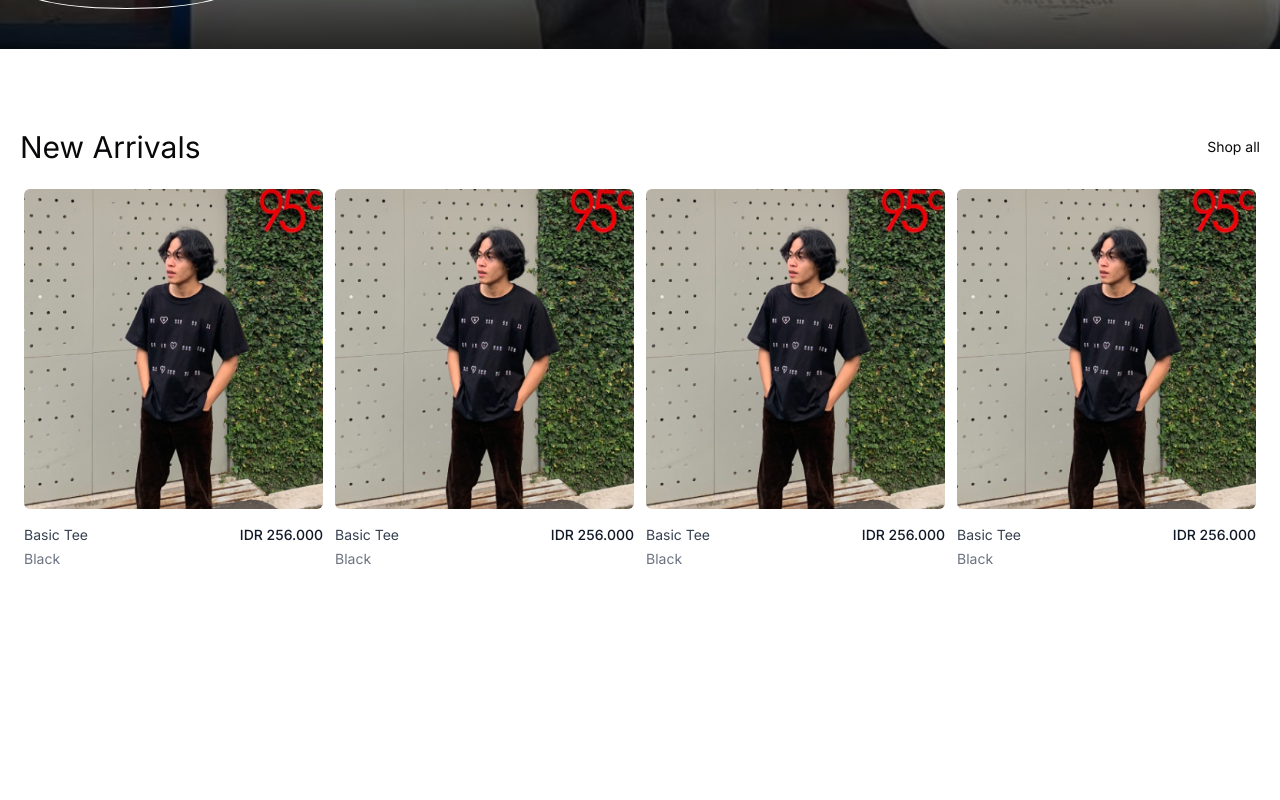
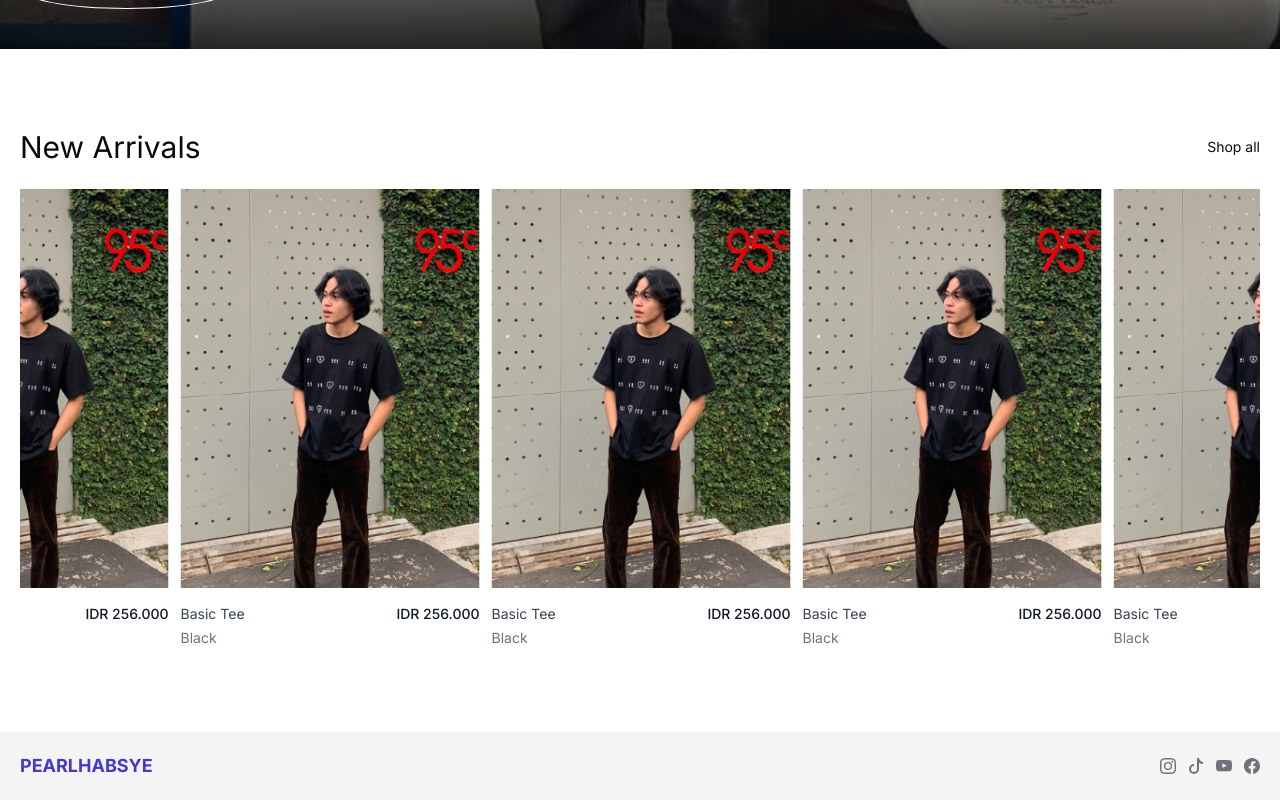
Before and after one commit to adzibilal/pearlhabsye, a Next.js app: page / in a window 1280 px wide. Shown: the part 751-1551 px from the top of the page. Before the commit the page ends 1404 px from the top, so only its background shows below. Built offline with nearby package versions, Linux system fonts and the light colour scheme.

Commit message:
change card product

```diff
--- /dev/null
+++ b/src/app/(frontpage)/_components/footer.tsx
@@ -0,0 +1,33 @@
+import React from 'react'
+import {BsTiktok, BsInstagram, BsYoutube, BsFacebook} from 'react-icons/bs'
+
+const Footer = () => {
+    return (
+        <div className='bg-muted'>
+            <div className='max-con !py-5 flex items-center justify-between'>
+                <div className=''>
+                    <div className={`text-indigo-700 font-bold text-lg`}>
+                        PEARLHABSYE
+                    </div>
+                </div>
+
+                <div className="flex items-center gap-3">
+                    <div className="text-muted-foreground cursor-pointer">
+                        <BsInstagram />
+                    </div>
+                    <div className="text-muted-foreground cursor-pointer">
+                        <BsTiktok />
+                    </div>
+                    <div className="text-muted-foreground cursor-pointer">
+                        <BsYoutube />
+                    </div>
+                    <div className="text-muted-foreground cursor-pointer">
+                        <BsFacebook />
+                    </div>
+                </div>
+            </div>
+        </div>
+    )
+}
+
+export default Footer
--- a/src/app/(frontpage)/_components/landing-carousel.tsx
+++ b/src/app/(frontpage)/_components/landing-carousel.tsx
@@ -22,7 +22,7 @@ export function LandingCarousel() {
             <Carousel
                 plugins={[
                     Autoplay({
-                        delay: 2000
+                        delay: 5000
                     })
                 ]}
                 className='w-full'>
@@ -33,13 +33,20 @@ export function LandingCarousel() {
                             className='pl-1 basis-1/2 md:basis-1/2 lg:basis-1/4'>
                             <div className='p-1'>
                                 <div className='group relative'>
-                                    <div className='aspect-h-1 aspect-w-1 w-full overflow-hidden rounded-md bg-gray-200 lg:aspect-none group-hover:opacity-75 lg:h-80'>
+                                    <div className='w-full overflow-hidden aspect-[3/4] bg-gray-200'>
                                         <Image
                                             width={500}
                                             height={300}
                                             src='/images/product1.png'
-                                            alt='Front of men&#039;s Basic Tee in black.'
-                                            className='h-full w-full object-cover object-center lg:h-full lg:w-full'
+                                            alt=''
+                                            className='transition-all aspect-[3/4] object-cover'
+                                        />
+                                        <Image
+                                            width={500}
+                                            height={300}
+                                            src='/images/product2.png'
+                                            alt=''
+                                            className='opacity-0 group-hover:opacity-100 transition-all aspect-[3/4] object-cover absolute top-0 left-0'
                                         />
                                     </div>
                                     <div className='mt-4 flex justify-between'>
--- a/src/app/(frontpage)/page.tsx
+++ b/src/app/(frontpage)/page.tsx
@@ -1,6 +1,7 @@
 import Navbar from './_components/navbar'
 import Hero from './_components/hero'
 import { LandingCarousel } from './_components/landing-carousel'
+import Footer from './_components/footer'
 
 export default function Home() {
     return (
@@ -8,6 +9,7 @@ export default function Home() {
             <Navbar />
             <Hero />
             <LandingCarousel />
+            <Footer/>
         </div>
     )
 }
```
Also changed, not shown: public/images/product2.png (added).
